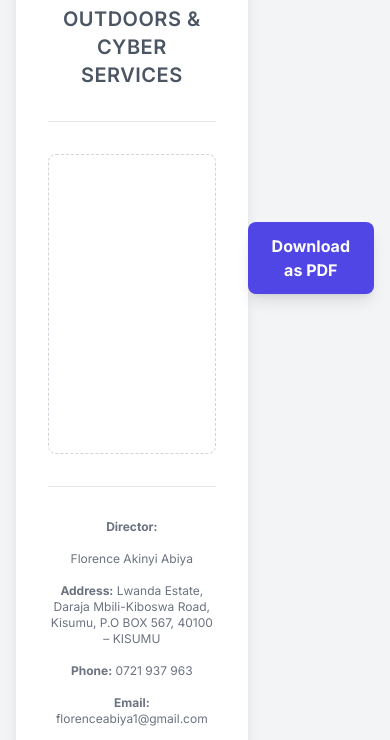
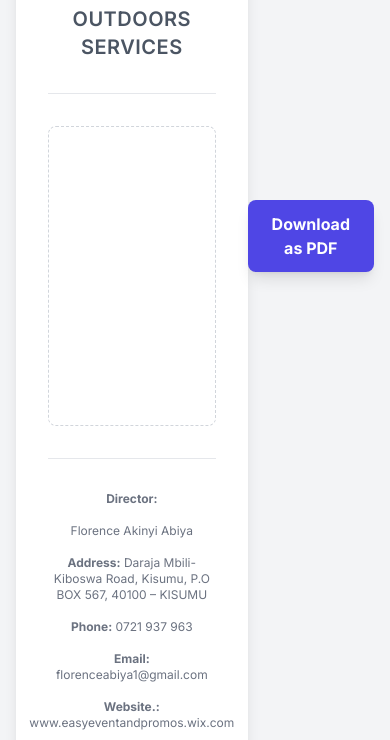
Before and after one commit to odongoclack/letterheadses, a plain HTML site: page index.html in a window 390 px wide. Shown: the part 323-1063 px from the top of the page. Drawn offline with nearby package versions, Linux system fonts and the light colour scheme.

Commit message:
cyber removed

```diff
--- a/index.html
+++ b/index.html
@@ -3,7 +3,7 @@
 <head>
     <meta charset="UTF-8">
     <meta name="viewport" content="width=device-width, initial-scale=1.0">
-    <title>Easy Smart Outdoors & Cyber Services Letterhead</title>
+    <title>Easy Smart Outdoors Services Letterhead</title>
     <script src="https://cdn.tailwindcss.com"></script>
     <link rel="preconnect" href="https://fonts.googleapis.com">
     <link rel="preconnect" href="https://fonts.gstatic.com" crossorigin>
@@ -40,7 +40,7 @@
                 onerror="this.onerror=null;this.src='https://placehold.co/192x192/e5e7eb/7d7d7d?text=Logo+Missing'"
             >
             <h1 class="text-3xl md:text-4xl font-bold text-gray-800 tracking-tight">EASY SMART</h1>
-            <h2 class="text-xl md:text-2xl font-semibold text-gray-600 tracking-wide mt-2">OUTDOORS & CYBER SERVICES</h2>
+            <h2 class="text-xl md:text-2xl font-semibold text-gray-600 tracking-wide mt-2">OUTDOORS SERVICES</h2>
         </header>
 
         <main class="w-full text-gray-700 leading-relaxed text-sm md:text-base flex-grow">
@@ -53,7 +53,7 @@
             <address class="not-italic flex flex-wrap justify-center gap-4 md:gap-8">
                 <span class="font-bold">Director:</span> Florence Akinyi Abiya
                 <span>
-                    <span class="font-bold">Address:</span> Lwanda Estate, Daraja Mbili-Kiboswa Road, Kisumu, P.O BOX 567, 40100 – KISUMU
+                    <span class="font-bold">Address:</span>  Daraja Mbili-Kiboswa Road, Kisumu, P.O BOX 567, 40100 – KISUMU
                 </span>
                 <span>
                     <span class="font-bold">Phone:</span> 0721 937 963
```
